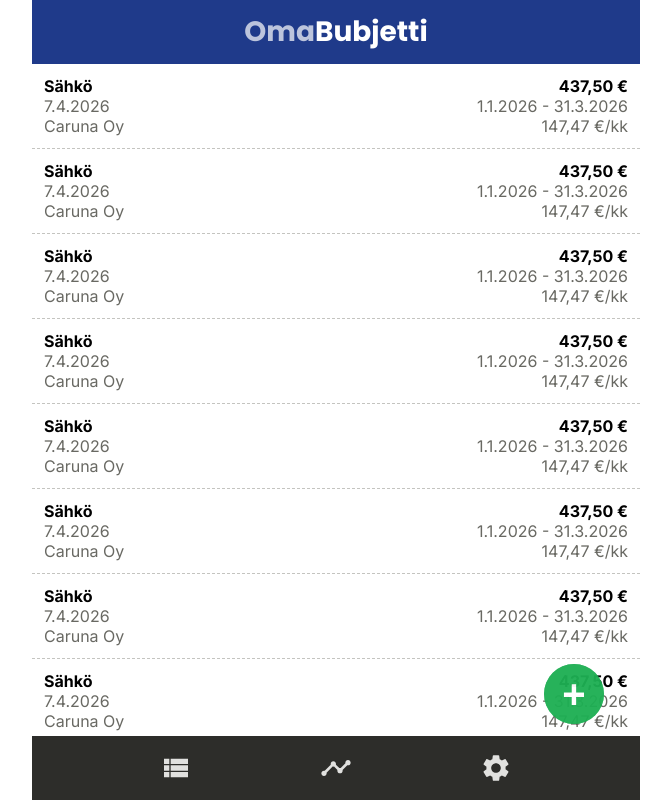
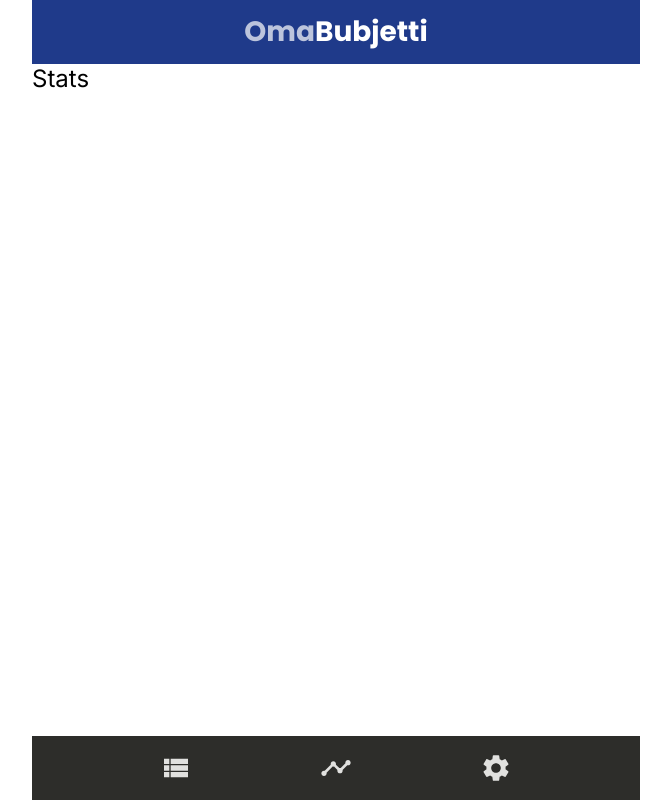
Before and after one commit to stmargariitaaa/OmaBudjetti, a React (Vite) app: page / in a window 1280 px wide. Shown: the whole page, without its empty margins (304-975 px from the left). Built offline with nearby package versions, Linux system fonts and the light colour scheme.

Commit message:
lisää Stats-komponentin

```diff
--- a/src/components/App/App.jsx
+++ b/src/components/App/App.jsx
@@ -6,10 +6,7 @@
 import Button from '../../shared/ui/buttons'
 import { ButtonContainer, FloatingButton } from '../../shared/ui/buttons'
 import Items from '../../pages/Items'
-
-
-
-
+import Stats from '../../pages/Stats'
 
 
 function App() {
@@ -20,12 +17,7 @@
       <div className={styles.app}>
         <Header />
         <Content>
-          <Item />
-          <Item />
-          <Item />
-          <Item />
-          <Items />
-          <FloatingButton secondary>+</FloatingButton>
+          <Stats />
 
         </Content>
         <Menu />
--- /dev/null
+++ b/src/pages/Stats/Stats.jsx
@@ -0,0 +1,12 @@
+import styles from './Stats.module.scss'
+
+function Stats() {
+
+  return (
+    <div className={styles.stats}>
+      <h2>Stats</h2>
+    </div>
+  )
+}
+
+export default Stats
--- /dev/null
+++ b/src/pages/Stats/index.js
@@ -0,0 +1 @@
+export { default } from './Stats.jsx'
```
Also changed, not shown: src/pages/Stats/Stats.module.scss (added).
